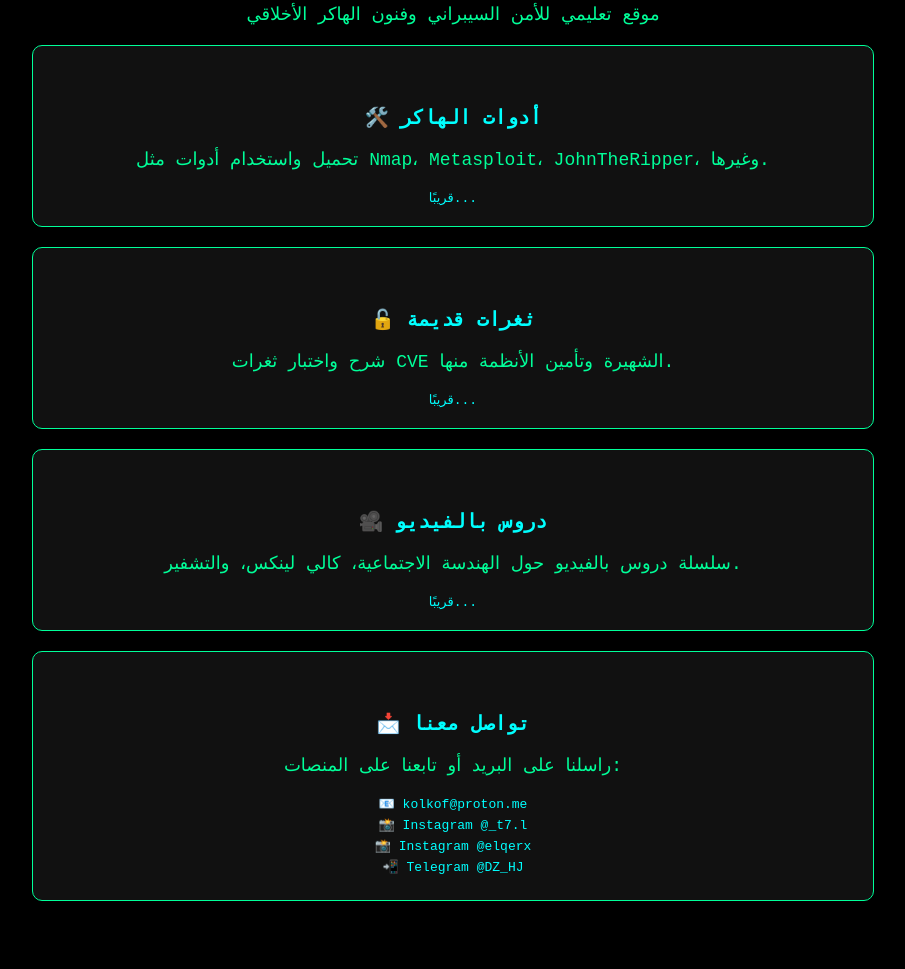
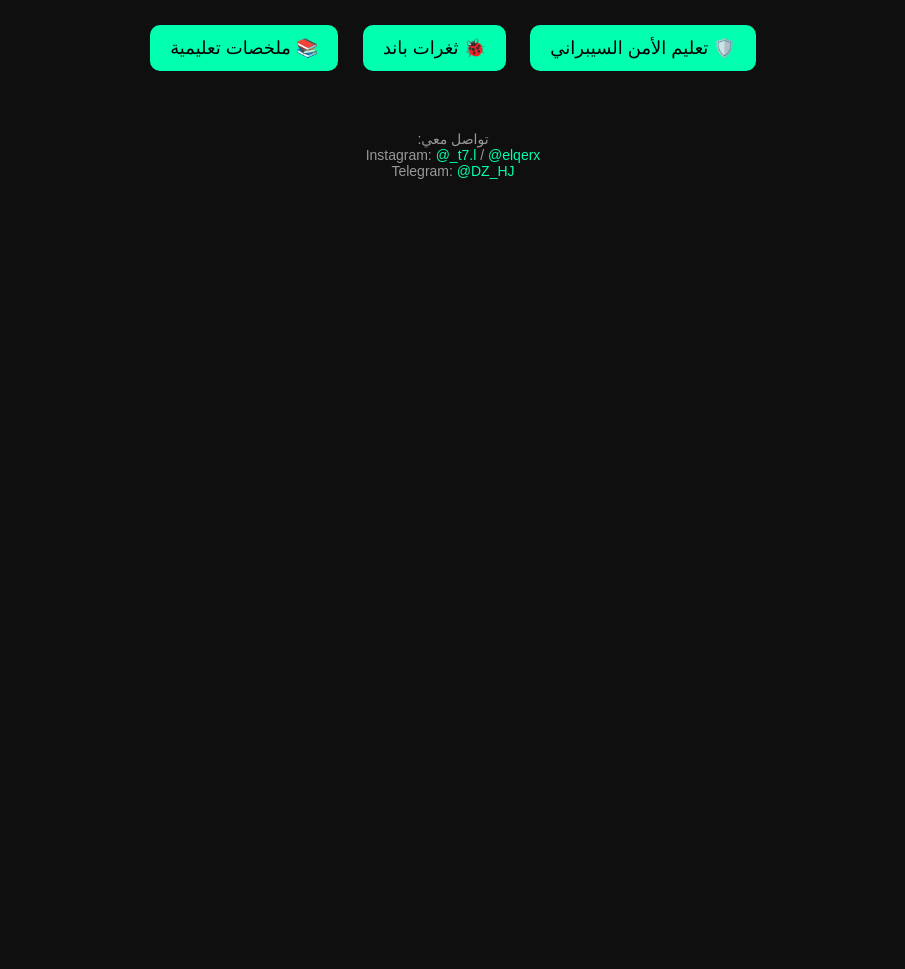
Before and after one commit to Kolkof12/kolkof13, a plain HTML site: page index.html in a window 1280 px wide. Shown: the part 143-1112 px from the top of the page, without its empty margins (187-1092 px from the left). After the commit the page ends 800 px from the top, so only its background shows below. Drawn offline with Linux system fonts and the light colour scheme.

Commit message:
Update index.html
تعديلات

```diff
--- a/index.html
+++ b/index.html
@@ -1,80 +1,96 @@
 <!DOCTYPE html>
-<html lang="ar">
+<html lang="ar" dir="rtl">
 <head>
   <meta charset="UTF-8">
-  <title>Kolkof - موقع الهاكر الأخلاقي</title>
+  <meta name="viewport" content="width=device-width, initial-scale=1.0">
+  <title>Kolkof | المحتوى</title>
   <style>
     body {
-      background-color: #000;
-      color: #00ff99;
-      font-family: monospace;
+      font-family: Arial, sans-serif;
+      background-color: #0f0f0f;
+      color: #fff;
       text-align: center;
-      padding: 40px;
+      padding: 20px;
     }
+
     h1 {
-      font-size: 42px;
-      margin-bottom: 10px;
+      color: #00ffae;
     }
-    h2 {
-      margin-top: 40px;
-      color: #00ffff;
+
+    .buttons {
+      margin: 30px 0;
     }
-    p {
+
+    button {
+      background-color: #00ffae;
+      color: #000;
+      border: none;
+      padding: 12px 20px;
+      margin: 10px;
       font-size: 18px;
-      margin-bottom: 20px;
+      cursor: pointer;
+      border-radius: 10px;
     }
-    .section {
-      border: 1px solid #00ff99;
+
+    .content {
+      display: none;
+      margin-top: 30px;
+      background: #1a1a1a;
+      padding: 20px;
       border-radius: 10px;
-      padding: 20px;
-      margin: 20px auto;
-      max-width: 800px;
-      background-color: #111;
     }
+
+    footer {
+      margin-top: 50px;
+      font-size: 14px;
+      color: #999;
+    }
+
     a {
-      color: #00ffff;
+      color: #00ffae;
       text-decoration: none;
-    }
-    a:hover {
-      text-decoration: underline;
-    }
-    .social a {
-      display: block;
-      margin: 5px 0;
     }
   </style>
 </head>
 <body>
-  <h1>👁‍🗨 مرحبًا بك في Kolkof</h1>
-  <p>موقع تعليمي للأمن السيبراني وفنون الهاكر الأخلاقي</p>
 
-  <div class="section">
-    <h2>🛠️ أدوات الهاكر</h2>
-    <p>تحميل واستخدام أدوات مثل Nmap، Metasploit، JohnTheRipper، وغيرها.</p>
-    <a href="#">قريبًا...</a>
+  <h1>مرحباً بك في موقع Kolkof</h1>
+  <p>اختر نوع المحتوى الذي تريده</p>
+
+  <div class="buttons">
+    <button onclick="showContent('cyber')">🛡️ تعليم الأمن السيبراني</button>
+    <button onclick="showContent('vuln')">🐞 ثغرات باند</button>
+    <button onclick="showContent('summaries')">📚 ملخصات تعليمية</button>
   </div>
 
-  <div class="section">
-    <h2>🔓 ثغرات قديمة</h2>
-    <p>شرح واختبار ثغرات CVE الشهيرة وتأمين الأنظمة منها.</p>
-    <a href="#">قريبًا...</a>
+  <div id="cyber" class="content">
+    <h2>تعليم الأمن السيبراني</h2>
+    <p>🔐 ملخصات ودروس حول مفاهيم الأمن السيبراني، مثل التشفير، الفحص، الحماية، وأنواع الهجمات...</p>
   </div>
 
-  <div class="section">
-    <h2>🎥 دروس بالفيديو</h2>
-    <p>سلسلة دروس بالفيديو حول الهندسة الاجتماعية، كالي لينكس، والتشفير.</p>
-    <a href="#">قريبًا...</a>
+  <div id="vuln" class="content">
+    <h2>ثغرات باند</h2>
+    <p>📂 قائمة بأشهر الثغرات مع تفاصيل قصيرة عنها، مثل ثغرات XSS، SQLi، RCE...</p>
   </div>
 
-  <div class="section">
-    <h2>📩 تواصل معنا</h2>
-    <p>راسلنا على البريد أو تابعنا على المنصات:</p>
-    <div class="social">
-      <a href="mailto:kolkof@proton.me">📧 kolkof@proton.me</a>
-      <a href="https://instagram.com/_t7.l" target="_blank">📸 Instagram @_t7.l</a>
-      <a href="https://instagram.com/elqerx" target="_blank">📸 Instagram @elqerx</a>
-      <a href="https://t.me/DZ_HJ" target="_blank">📲 Telegram @DZ_HJ</a>
-    </div>
+  <div id="summaries" class="content">
+    <h2>ملخصات تعليمية</h2>
+    <p>📖 ملخصات لمواضيع في البرمجة، الشبكات، أنظمة التشغيل وغيرها بطريقة مبسطة.</p>
   </div>
+
+  <footer>
+    تواصل معي:
+    <br>
+    Instagram: <a href="https://instagram.com/_t7.l" target="_blank">@_t7.l</a> / <a href="https://instagram.com/elqerx" target="_blank">@elqerx</a> <br>
+    Telegram: <a href="https://t.me/DZ_HJ" target="_blank">@DZ_HJ</a>
+  </footer>
+
+  <script>
+    function showContent(id) {
+      document.querySelectorAll('.content').forEach(div => div.style.display = 'none');
+      document.getElementById(id).style.display = 'block';
+    }
+  </script>
+
 </body>
 </html>
```
